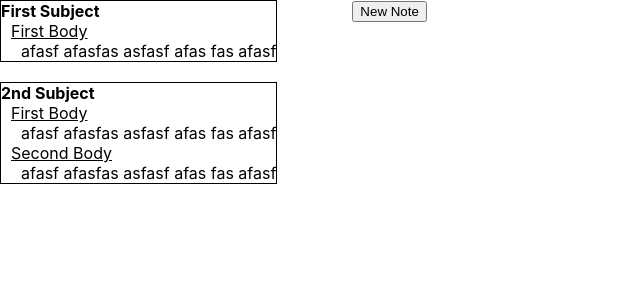
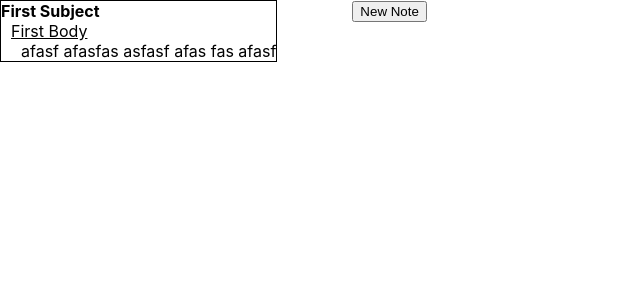
Before and after one commit to placidohoff/Note-Taker, a React (Create React App) app: page / in a window 1280 px wide. Shown: the top 300 px of the page, without its empty margins (0-640 px from the left). Built offline with nearby package versions, Linux system fonts and the light colour scheme.

Commit message:
StateProvider now holds the global entries

```diff
--- a/src/App.js
+++ b/src/App.js
@@ -1,44 +1,45 @@
-import React from 'react'
+import React, { useState } from 'react'
 import './App.css';
 
 import { entries } from "./entries.js";
 import Entry from './Entry.js'
 import NewEntry from './NewEntry.js'
 
+import { useStateValue } from './StateProvider.js'
 
 
 
-class App extends React.Component{
-  constructor(){
-    super()
-    this.state = {
-      entries: entries,
-      localEntriesArray: [],
-      makeNewNote: false
-    }
-  }
+function App(){
+  // constructor(){
+  //   super()
+  //   this.state = {
+  //     entries: entries,
+  //     localEntriesArray: [],
+  //     makeNewNote: false
+  //   }
+  // }
+  const [{chapters}, dispatch] = useStateValue();
+  const [entrees, setEntrees] = useState(entries)
+  const [makeNewNote, setMakeNewNote] = useState(false)
 
-  newNote(){
 
-  }
-
-  render(){
     return (
       <div className="app">
         <div className="app__entries">
-          {this.state.entries.map(entry => {
+          {chapters.map(entry => {
             return<>
 
               <Entry
                 title = {entry.title}
                 content = {entry.bodies}
+                key={Math.random()}
               />
 
               <br />
             </>
           })}
           {
-            this.state.makeNewNote
+            makeNewNote
               ?
               <div className="app_newEntry">
                 <NewEntry
@@ -51,7 +52,7 @@ class App extends React.Component{
         </div>
         <div className="app__options">
           <button
-            onClick={e => {this.setState({makeNewNote:true})}}
+            onClick={e => {setMakeNewNote(true)}}
           >
             New Note
           </button>
@@ -60,7 +61,7 @@ class App extends React.Component{
 
       </div>
     );
-  }
+
 }
 
 export default App;
--- /dev/null
+++ b/src/StateProvider.js
@@ -0,0 +1,17 @@
+import React, { createContext, useContext, useReducer } from 'react';
+import { initialState } from './reducer.js';
+
+// Prepares the dataLayer
+export const StateContext = createContext();
+
+// Wrap our app and provide the Data layer to it.
+export const StateProvider = ({reducer, initialState, children}) => (
+    <StateContext.Provider value={useReducer(reducer, initialState)}>
+
+        {children}
+
+    </StateContext.Provider>
+);
+
+// Allow information to be available via state
+export const useStateValue = () => useContext(StateContext);
--- a/src/index.js
+++ b/src/index.js
@@ -3,10 +3,15 @@ import ReactDOM from 'react-dom';
 import './index.css';
 import App from './App';
 import reportWebVitals from './reportWebVitals';
+import { StateProvider } from './StateProvider.js'
+import reducer, { initialState } from './reducer.js'
+
 
 ReactDOM.render(
   <React.StrictMode>
-    <App />
+    <StateProvider initialState={initialState} reducer={reducer}>
+      <App />
+    </StateProvider>
   </React.StrictMode>,
   document.getElementById('root')
 );
--- /dev/null
+++ b/src/reducer.js
@@ -0,0 +1,41 @@
+export const initialState = {
+    // chapters: [
+    //     {
+    //         title: '',
+    //         sections: [
+    //             {
+    //                 title: '',
+    //                 body: ''
+    //             }
+    //         ]
+    //     }
+    // ]
+    chapters: [
+        {
+            title: 'First Subject',
+            bodies: [
+                {
+                    title: 'First Body',
+                    content: 'afasf afasfas asfasf afas fas afasf'
+
+                }
+            ]
+        }
+
+
+    ]
+}
+
+const reducer = (state, action) => {
+    switch(action.type){
+        case 'ADD_CHAPTER':
+            return{
+                ...state,
+                chapters:[...state.chapters, action.item]
+            }
+        default:
+            return state;
+    }
+}
+
+export default reducer;
```
Also changed, not shown: 1 other file (tests, documents, lock files or other folders).
